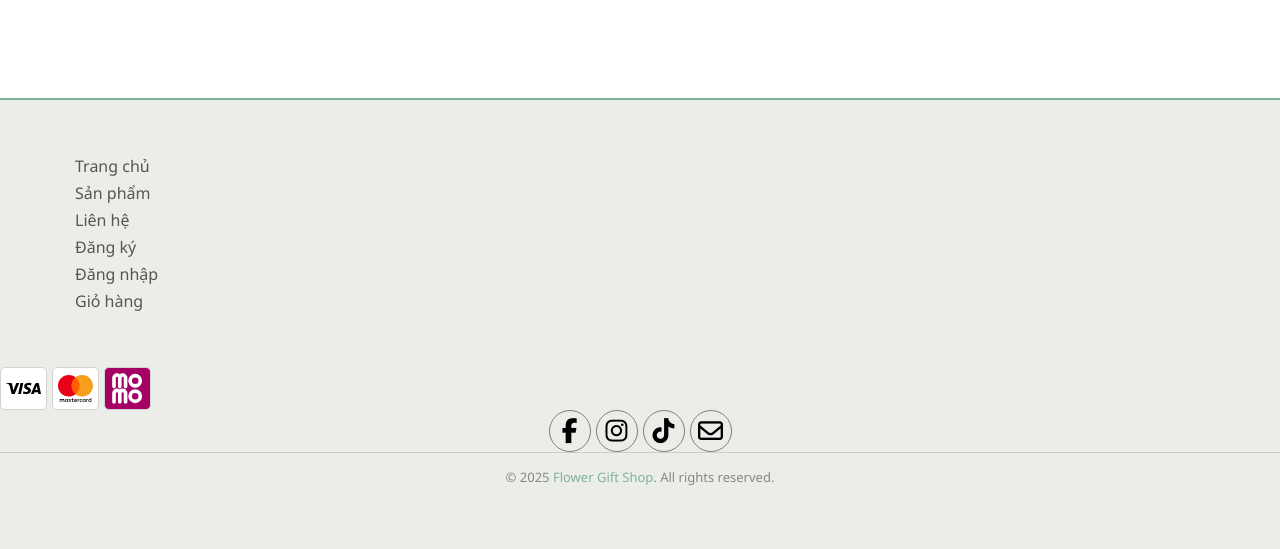
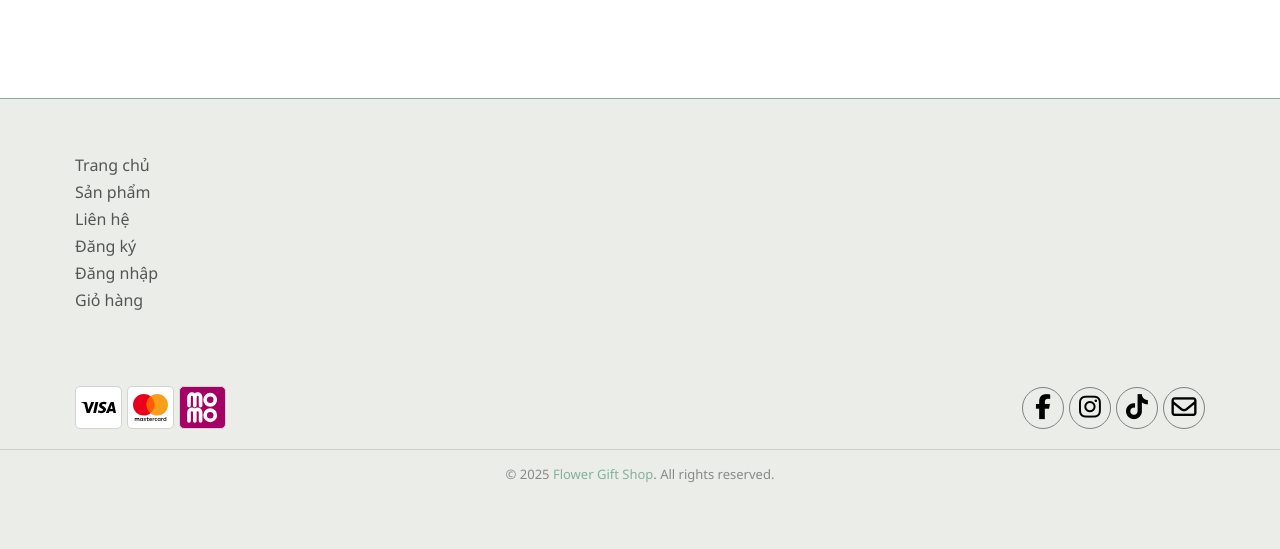
Before and after one commit to manhduc-25/Nhom11, a PHP site: page /flower_gift_shop/index.php in a window 1280 px wide. Shown: the part 3897-4446 px from the top of the page. Run offline with PHP 8.4, Linux system fonts and the light colour scheme; some libraries are stand-ins or nearby versions.

Commit message:
Update footer.php

```diff
--- a/flower_gift_shop/includes/footer.php
+++ b/flower_gift_shop/includes/footer.php
@@ -1,4 +1,3 @@
-<footer>
 <div class="footer-sitemap">
   <ul>
     <li><a href="index.php">Trang chủ</a></li>
@@ -9,7 +8,7 @@
     <li><a href="auth/cart.php">Giỏ hàng</a></li>
   </ul>
 </div>
-    <div class="footer-content">
+<div class="footer">
     <!-- pay-method -->
     <div class="pay-method">
         <svg xmlns="http://www.w3.org/2000/svg" width="35" height="35" viewBox="0 0 24 24">
@@ -51,4 +50,3 @@
 </div>
 <!-- Back-to-top -->
 <a href="#home-page" class="back-to-top"><i class="fa-solid fa-chevron-up"></i></a>
-</footer>
```
Lines whose indentation alone changed are shown as unchanged.
